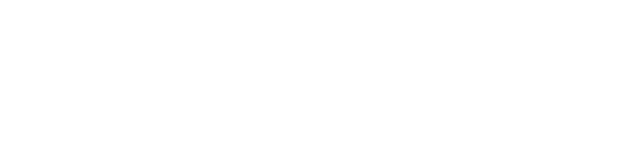
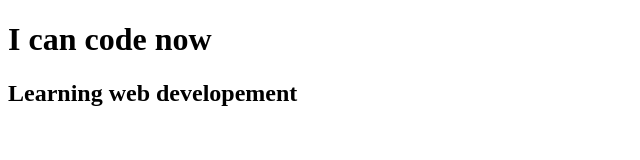
Before and after one commit to FariaSamsi/my-first-repo, a plain HTML site: page index.html in a window 1280 px wide. Shown: the whole page, without its empty margins (0-640 px from the left). Drawn offline with Linux system fonts and the light colour scheme.

Commit message:
header added

```diff
--- a/index.html
+++ b/index.html
@@ -7,6 +7,7 @@
     <title>My First Github Repo</title>
 </head>
 <body>
-
+    <h1>I can code now</h1>
+    <h2>Learning web developement</h2>
 </body>
 </html>
```
